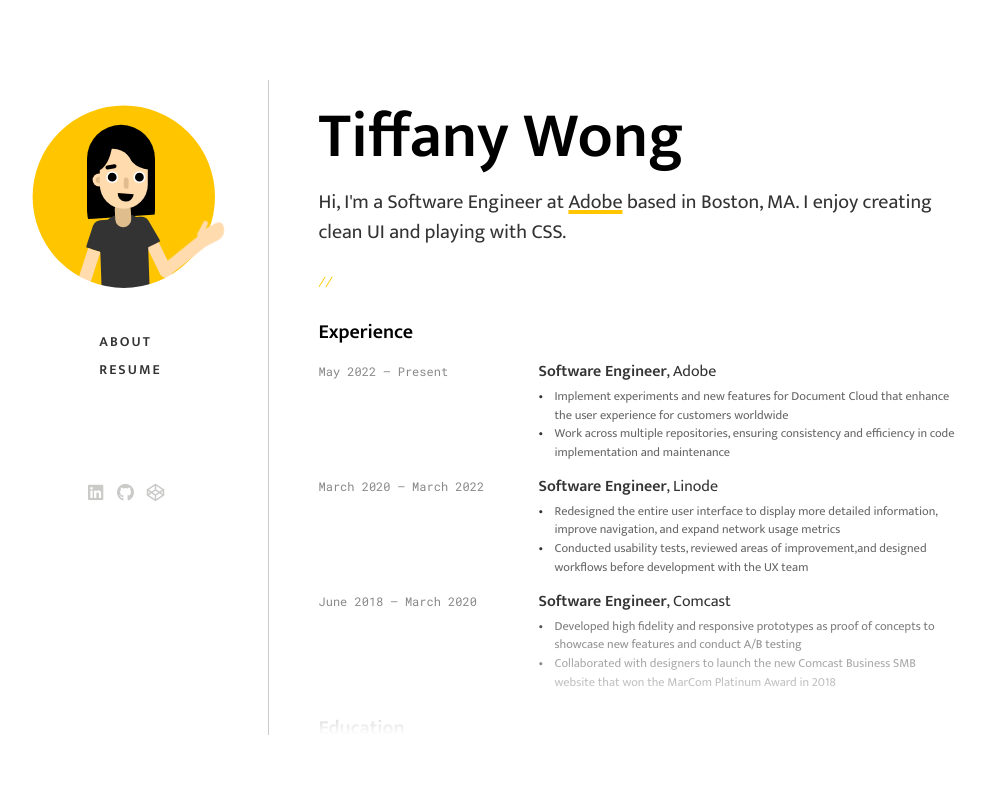
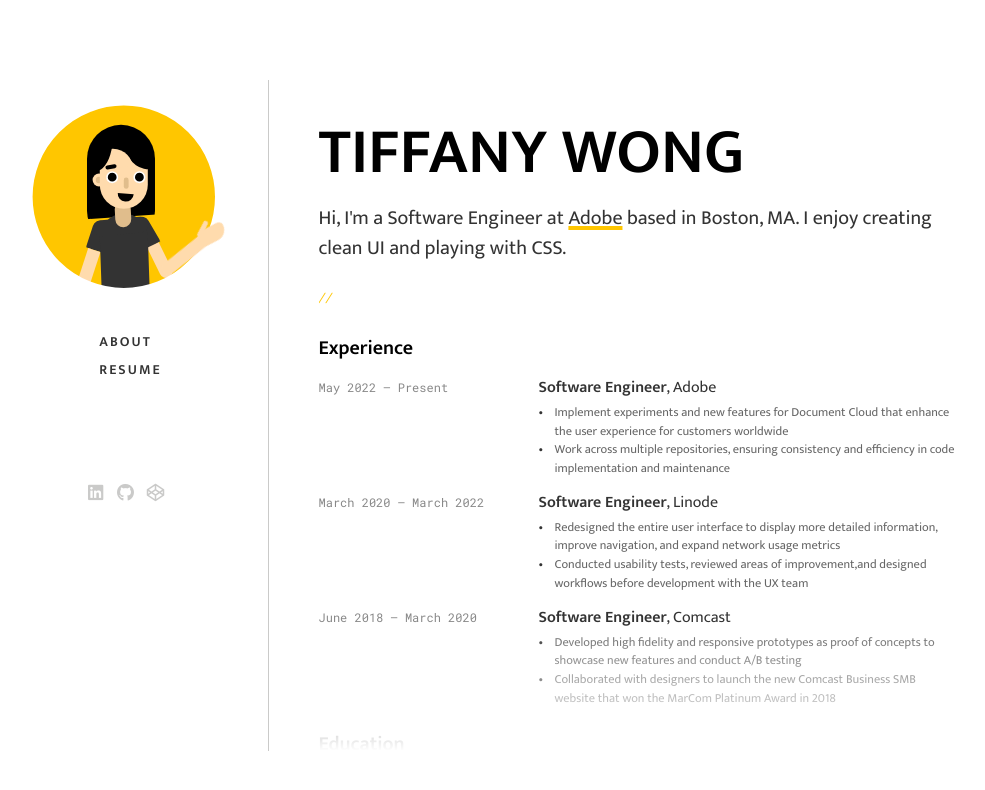
Before and after one commit to tyw24/tyw24, a React (Create React App) app: page / in a window 1280 px wide. Shown: the top 790 px of the page, without its empty margins (164-1149 px from the left). Built offline with nearby package versions, Linux system fonts and the light colour scheme.

Commit message:
Minor changes to title and header

```diff
--- a/package.json
+++ b/package.json
@@ -47,6 +47,7 @@
     ]
   },
   "devDependencies": {
+    "@babel/plugin-proposal-private-property-in-object": "^7.21.11",
     "@types/react-router-dom": "^5.3.3",
     "gh-pages": "^6.1.1"
   }
--- a/public/index.html
+++ b/public/index.html
@@ -7,7 +7,7 @@
 	<meta name="theme-color" content="#000000" />
 	<meta
 		name="description"
-		content="Tiffany Wong"
+		content="Tiffany Wong | Software Engineer"
 	/>
 	<link rel="apple-touch-icon" href="%PUBLIC_URL%/logo192.png" />
 	<!--
@@ -26,7 +26,7 @@
 	-->
 	<link href="https://fonts.googleapis.com/css2?family=Mukta:wght@400;600&family=Roboto+Mono&display=swap" rel="stylesheet">
 	<script src="https://kit.fontawesome.com/8127a84213.js" crossorigin="anonymous"></script>
-	<title>Tiffany Wong</title>
+	<title>Tiffany Wong | Software Engineer</title>
 	</head>
 	<body>
 		<noscript>You need to enable JavaScript to run this app.</noscript>
--- a/src/component/About.tsx
+++ b/src/component/About.tsx
@@ -193,7 +193,7 @@
 	return (
 		<Box display='flex' flexDirection='column'>
 			<span className={ classes.centerOnMobile }>
-				<Typography variant='h1'>Tiffany Wong</Typography>
+				<Typography variant='h1'>TIFFANY WONG</Typography>
 				<Typography className={ classes.copy }>
 					Hi, I'm a Software Engineer at{' '}
 					<Link href='https://adobe.com' target='_blank' underline='always'>Adobe</Link>{' '}
--- a/src/component/Content.tsx
+++ b/src/component/Content.tsx
@@ -20,7 +20,7 @@
 	wrapper: {
 		height: 'calc(100vh - 165px)',
 		overflowY: 'scroll',
-        marginTop: 20,
+        marginTop: 36,
 		paddingBottom: 120,
 		'&::-webkit-scrollbar': {
 			display: 'none',
```
Also changed, not shown: public/manifest.json, 1 other file (tests, documents, lock files or other folders).
